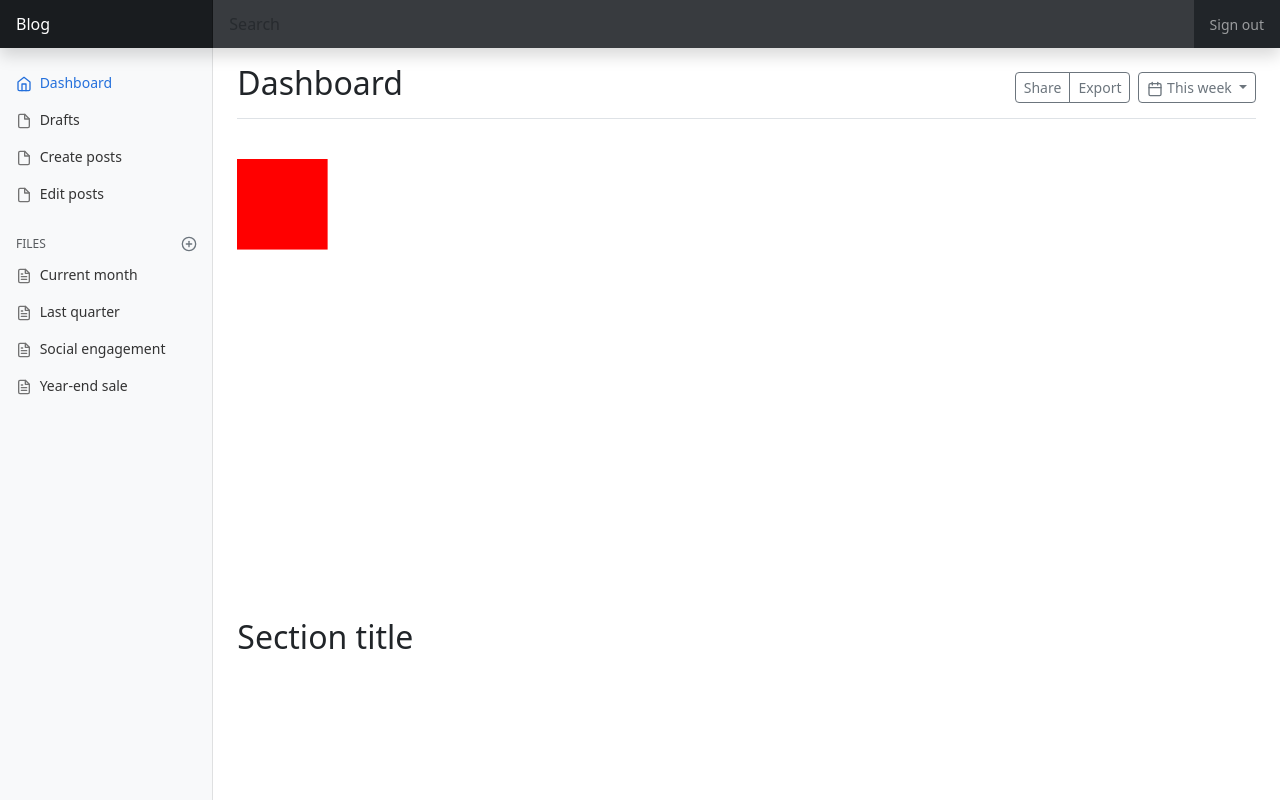
After one commit to curaposterior/blog_page, a Flask app: page /test in a window 1280 px wide. The commit adds this page. Run offline with Flask 2, Linux system fonts and the light colour scheme; some libraries are stand-ins or nearby versions.

Commit message:
adding new stuff

```diff
--- a/app/routes.py
+++ b/app/routes.py
@@ -4,7 +4,7 @@ from flask_login import login_user, logout_user, current_user, login_required
 from werkzeug.urls import url_parse
 import sqlalchemy
 
-from app.forms import LoginForm, RegistrationForm
+from app.forms import LoginForm, RegistrationForm, SendMailForm
 from app import app, db
 from app.models import User, Post
 from sqlalchemy.exc import IntegrityError, DataError
@@ -15,79 +15,6 @@ import markdown
 @app.route("/", methods=['GET','POST'])
 @app.route("/home", methods=['GET','POST'])
 def index():
-    posts = [
-        {
-            "id": 1,
-            "title": "My very first post",
-            "description": "simplicity, knowing that it'll be easy to extend in",
-            "body": "## There is body of post",
-            "timestamp": datetime.now()
-        },
-        {
-            "id": 2,
-            "title": "My very second post",
-            "description": "Thave the following columns",
-            "body": "## There is body of post",
-            "timestamp": datetime.now()
-        },
-        {
-            "id": 3,
-            "title": "My very third post",
-            "description": """atically will create an auto-incrementing primary key for us, so we don't need to define this explicitly.
-            atically will create an auto-incrementing primary key for us, so we don't need to define this explicitly.
-            atically will create an auto-incrementing primary key for us, so we don't need to define this explicitly.
-            atically will create an auto-incrementing primary key for us, so we don't need to define this explicitly.
-            atically will create an auto-incrementing primary key for us, so we don't need to define this explicitly.
-            atically will create an auto-incrementing primary key for us, so we don't need to define this explicitly.
-            atically will create an auto-incrementing primary key for us, so we don't need to define this explicitly.
-            atically will create an auto-incrementing primary key for us, so we don't need to define this explicitly.
-            atically will create an auto-incrementing primary key for us, so we don't need to define this explicitly.
-            atically will create an auto-incrementing primary key for us, so we don't need to define this explicitly.
-            atically will create an auto-incrementing primary key for us, so we don't need to define this explicitly.
-            atically will create an auto-incrementing primary key for us, so we don't need to define this explicitly.
-            atically will create an auto-incrementing primary key for us, so we don't need to define this explicitly.
-            atically will create an auto-incrementing primary key for us, so we don't need to define this explicitly.
-            atically will create an auto-incrementing primary key for us, so we don't need to define this explicitly.
-            atically will create an auto-incrementing primary key for us, so we don't need to define this explicitly.
-            """,
-            "body": "## There is body of post",
-            "timestamp": datetime.now()
-        },
-        {
-            "id": 4,
-            "title": "My very forth post",
-            "description": "Search content for the given entry.",
-            "body": "## There is body of post",
-            "timestamp": datetime.now()
-        },
-        {
-            "id": 5,
-            "title": "My very fifth post",
-            "description": """atically will create an auto-incrementing primary key for us, so we don't need to define this explicitly.
-            atically will create an auto-incrementing primary key for us, so we don't need to define this explicitly.
-            atically will create an auto-incrementing primary key for us, so we don't need to define this explicitly.
-            atically will create an auto-incrementing primary key for us, so we don't need to define this explicitly.
-            atically will create an auto-incrementing primary key for us, so we don't need to define this explicitly.
-            atically will create an auto-incrementing primary key for us, so we don't need to define this explicitly.
-            atically will create an auto-incrementing primary key for us, so we don't need to define this explicitly.
-            atically will create an auto-incrementing primary key for us, so we don't need to define this explicitly.
-            atically will create an auto-incrementing primary key for us, so we don't need to define this explicitly.
-            atically will create an auto-incrementing primary key for us, so we don't need to define this explicitly.
-            atically will create an auto-incrementing primary key for us, so we don't need to define this explicitly.
-            atically will create an auto-incrementing primary key for us, so we don't need to define this explicitly.
-            atically will create an auto-incrementing primary key for us, so we don't need to define this explicitly.
-            atically will create an auto-incrementing primary key for us, so we don't need to define this explicitly.
-            atically will create an auto-incrementing primary key for us, so we don't need to define this explicitly.
-            atically will create an auto-incrementing primary key for us, so we don't need to define this explicitly.
-            """,
-            "body": "## There is body of post",
-            "timestamp": datetime.now()
-        },
-    ]
-
-    # page = request.args.get('page', 1, type=int)
-    #add pagination
-    # next_url = url_for('index', page=posts.next_num)
     page = request.args.get('page', type=int)
     pagination = db.session.query(Post).paginate(page=page, per_page=10)
     posts = pagination.items
@@ -146,7 +73,11 @@ def admin():
 
 @app.route("/about", methods=['GET'])
 def about():
-    return render_template("about.html")
+    form = SendMailForm()
+    if form.validate_on_submit():
+        flash("Email sent")
+        redirect(url_for('about'))
+    return render_template("about.html", form=form)
 
 @app.route("/post/<int:post_id>", methods=['GET'])
 def post(post_id: int):
@@ -166,3 +97,8 @@ def post(post_id: int):
 
 
     return render_template("render_post.html", post=post)
+
+@login_required
+@app.route("/test", methods=['GET', 'POST'])
+def test():
+    return render_template('test_bootstrap.html')
--- /dev/null
+++ b/app/templates/test_bootstrap.html
@@ -0,0 +1,156 @@
+<!doctype html>
+<html lang="en">
+  <head>
+    <meta charset="utf-8">
+    <meta name="viewport" content="width=device-width, initial-scale=1">
+    <meta name="description" content="">
+    <meta name="author" content="Mark Otto, Jacob Thornton, and Bootstrap contributors">
+    <meta name="generator" content="Hugo 0.84.0">
+    <title>Dashboard</title>
+
+
+
+    <!-- Bootstrap core CSS -->
+    {% block styles %}
+                <!-- Bootstrap CSS -->
+        {{ bootstrap.load_css() }}
+        <style>
+            .bd-placeholder-img {
+                font-size: 1.125rem;
+                text-anchor: middle;
+                -webkit-user-select: none;
+                -moz-user-select: none;
+                user-select: none;
+            }
+
+            @media (min-width: 768px) {
+                .bd-placeholder-img-lg {
+                font-size: 3.5rem;
+                }
+            }
+        </style>
+        <!-- Custom styles for this template -->
+        <link href="dashboard.css" rel="stylesheet">
+    {% endblock %}
+  </head>
+  <body>
+
+<header class="navbar navbar-dark sticky-top bg-dark flex-md-nowrap p-0 shadow">
+  <a class="navbar-brand col-md-3 col-lg-2 me-0 px-3" href="{{ url_for('index') }}">Blog</a>
+  <button class="navbar-toggler position-absolute d-md-none collapsed" type="button" data-bs-toggle="collapse" data-bs-target="#sidebarMenu" aria-controls="sidebarMenu" aria-expanded="false" aria-label="Toggle navigation">
+    <span class="navbar-toggler-icon"></span>
+  </button>
+  <input class="form-control form-control-dark w-100" type="text" placeholder="Search" aria-label="Search">
+  <div class="navbar-nav">
+    <div class="nav-item text-nowrap">
+      <a class="nav-link px-3" href="{{ url_for('logout') }}">Sign out</a>
+    </div>
+  </div>
+</header>
+
+<div class="container-fluid">
+  <div class="row">
+    <nav id="sidebarMenu" class="col-md-3 col-lg-2 d-md-block bg-light sidebar collapse">
+      <div class="position-sticky pt-3">
+        <ul class="nav flex-column">
+          <li class="nav-item">
+            <a class="nav-link active" aria-current="page" href="#">
+              <span data-feather="home"></span>
+              Dashboard
+            </a>
+          </li>
+          <li class="nav-item">
+            <a class="nav-link" href="#">
+              <span data-feather="file"></span>
+              Drafts
+            </a>
+          </li>
+          <li class="nav-item">
+            <a class="nav-link" href="#">
+              <span data-feather="file"></span>
+                Create posts
+            </a>
+          </li>
+          <li class="nav-item">
+            <a class="nav-link" href="#">
+              <span data-feather="file"></span>
+                Edit posts
+            </a>
+          </li>
+        </ul>
+
+        <h6 class="sidebar-heading d-flex justify-content-between align-items-center px-3 mt-4 mb-1 text-muted">
+          <span>Files</span>
+          <a class="link-secondary" href="#" aria-label="Add a new report">
+            <span data-feather="plus-circle"></span>
+          </a>
+        </h6>
+        <ul class="nav flex-column mb-2">
+          <li class="nav-item">
+            <a class="nav-link" href="#">
+              <span data-feather="file-text"></span>
+              Current month
+            </a>
+          </li>
+          <li class="nav-item">
+            <a class="nav-link" href="#">
+              <span data-feather="file-text"></span>
+              Last quarter
+            </a>
+          </li>
+          <li class="nav-item">
+            <a class="nav-link" href="#">
+              <span data-feather="file-text"></span>
+              Social engagement
+            </a>
+          </li>
+          <li class="nav-item">
+            <a class="nav-link" href="#">
+              <span data-feather="file-text"></span>
+              Year-end sale
+            </a>
+          </li>
+        </ul>
+      </div>
+    </nav>
+
+    <main class="col-md-9 ms-sm-auto col-lg-10 px-md-4">
+      <div class="d-flex justify-content-between flex-wrap flex-md-nowrap align-items-center pt-3 pb-2 mb-3 border-bottom">
+        <h1 class="h2">Dashboard</h1>
+        <div class="btn-toolbar mb-2 mb-md-0">
+          <div class="btn-group me-2">
+            <button type="button" class="btn btn-sm btn-outline-secondary">Share</button>
+            <button type="button" class="btn btn-sm btn-outline-secondary">Export</button>
+          </div>
+          <button type="button" class="btn btn-sm btn-outline-secondary dropdown-toggle">
+            <span data-feather="calendar"></span>
+            This week
+          </button>
+        </div>
+      </div>
+
+      <canvas class="my-4 w-100" id="myCanvas" width="900" height="380"></canvas>
+      <!-- Here goes something to do in the -->
+
+      <h2>Section title</h2>
+
+
+    </main>
+  </div>
+</div>
+
+
+{% block scripts %}
+<!-- Optional JavaScript -->
+
+{{ bootstrap.load_js() }}
+<script>
+    var canvas = document.getElementById("myCanvas");
+    var ctx = canvas.getContext("2d");
+    ctx.fillStyle = "#FF0000";
+    ctx.fillRect(0, 0, 80, 80);
+</script>
+<script src="https://cdn.jsdelivr.net/npm/feather-icons@4.28.0/dist/feather.min.js" integrity="sha384-uO3SXW5IuS1ZpFPKugNNWqTZRRglnUJK6UAZ/gxOX80nxEkN9NcGZTftn6RzhGWE" crossorigin="anonymous"></script><script src="https://cdn.jsdelivr.net/npm/chart.js@2.9.4/dist/Chart.min.js" integrity="sha384-zNy6FEbO50N+Cg5wap8IKA4M/ZnLJgzc6w2NqACZaK0u0FXfOWRRJOnQtpZun8ha" crossorigin="anonymous"></script><script src="static/dashboard.js"></script>
+{% endblock %}
+  </body>
+</html>
```
Also changed, not shown: app/forms.py (+9 -2 lines), app/templates/about.html (+1 -62 lines).
